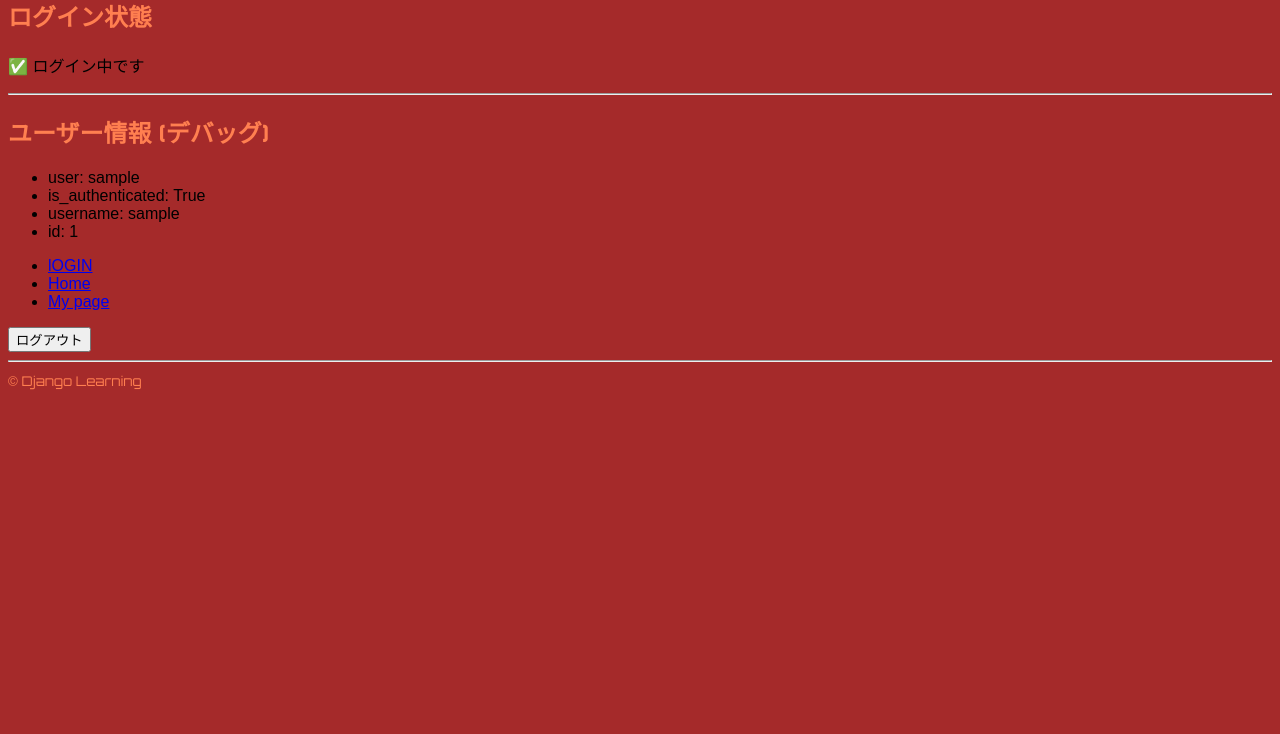
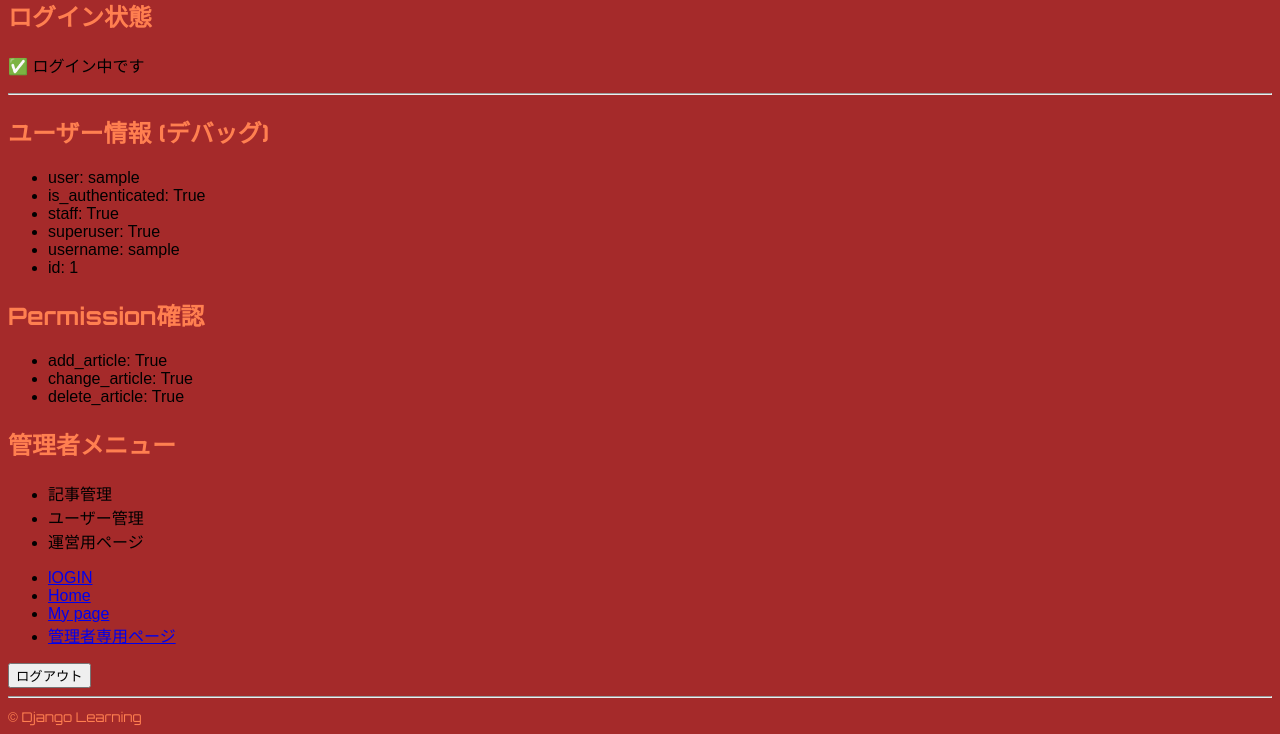
Before and after one commit to ramiy-lab/django-learning-lab, a Django app: page /dashboard/ in a window 1280 px wide. Shown: the part 198-932 px from the top of the page. Before the commit the page ends 588 px from the top, so only its background shows below. Run offline with Django 5.2, Linux system fonts and the light colour scheme; the visitor is signed in with stand-in values (Sample User, id 1).

Commit message:
Pratice Django permission based access control

```diff
--- a/pages/templates/pages/dashboard.html
+++ b/pages/templates/pages/dashboard.html
@@ -21,15 +21,38 @@
 <ul>
     <li>user: {{ user }}</li>
     <li>is_authenticated: {{ user.is_authenticated }}</li>
+    <li>staff: {{ user.is_staff }}</li>
+    <li>superuser: {{ user.is_superuser}}</li>
     <li>username: {{ user.username }}</li>
     <li>id: {{ user.id }}</li>
 </ul>
+
+<h2>Permission確認</h2>
+
+<ul>
+    <li>add_article: {{ can_add_article }}</li>
+    <li>change_article: {{ can_change_article }}</li>
+    <li>delete_article: {{ can_delete_article }}</li>
+</ul>
+
+{% if user.is_staff %}
+    <div>
+        <h2>管理者メニュー</h2>
+
+        <ul>
+            <li>記事管理</li>
+            <li>ユーザー管理</li>
+            <li>運営用ページ</li>
+        </ul>
+    </div>
+{% endif %}
 
 <nav>
     <ul>
         <li><a href="{% url 'pages:login' %}">lOGIN</a></li>
         <li><a href="{% url 'pages:home' %}">Home</a></li>
         <li><a href="{% url 'pages:mypage' %}">My page</a></li>
+        <li><a href="{% url 'pages:admin_only' %}">管理者専用ページ</a></li>
     </ul>
 </nav>
 
--- a/pages/urls.py
+++ b/pages/urls.py
@@ -7,6 +7,7 @@ from .views import (
     mypage_view,
     create_article_view,
     article_detail_view,
+    admin_only_view,
 )
 
 app_name = "pages"
@@ -48,4 +49,9 @@ urlpatterns = [
         article_detail_view,
         name="article_detail",
     ),
+    path(
+        "admin-only/",
+        admin_only_view,
+        name="admin_only",
+    ),
 ]
--- a/pages/views.py
+++ b/pages/views.py
@@ -2,6 +2,7 @@ from django.http import HttpRequest, HttpResponse
 from django.shortcuts import render, get_object_or_404, redirect
 from django.contrib.auth.decorators import login_required
 from django.contrib.auth.models import User
+from django.core.exceptions import PermissionDenied
 
 from pages.models import Article
 from pages.services import (
@@ -44,7 +45,29 @@ def dashboard_view(request: HttpRequest) -> HttpResponse:
     print("is_authenticated:", request.user.is_authenticated)
     print("==========================")
 
-    return render(request, "pages/dashboard.html")
+    can_add_article: bool = request.user.has_perm(
+        "pages.add_article"
+    )
+
+    can_change_article: bool = request.user.has_perm(
+        "pages.change_article"
+    )
+
+    can_delete_article: bool = request.user.has_perm(
+        "pages.delete_article"
+    )
+
+    context = {
+        "can_add_article": can_add_article,
+        "can_change_article": can_change_article,
+        "can_delete_article": can_delete_article,
+    }
+
+    return render(
+        request,
+        "pages/dashboard.html",
+        context,
+    )
 
 
 @login_required
@@ -110,3 +133,17 @@ def article_detail_view(request: HttpRequest, article_id: int) -> HttpResponse:
         "pages/article_detail.html",
         {"article": article},
     )
+
+
+@login_required
+def admin_only_view(request: HttpRequest) -> HttpResponse:
+    """
+    管理者専用ページ
+    """
+    if not request.user.has_perm("pages.delete_article"):
+        raise PermissionDenied
+
+    return render(
+        request,
+        "pages/admin_only.html",
+    )
```
Also changed, not shown: pages/templates/pages/admin_only.html (added, +15 -0 lines).
